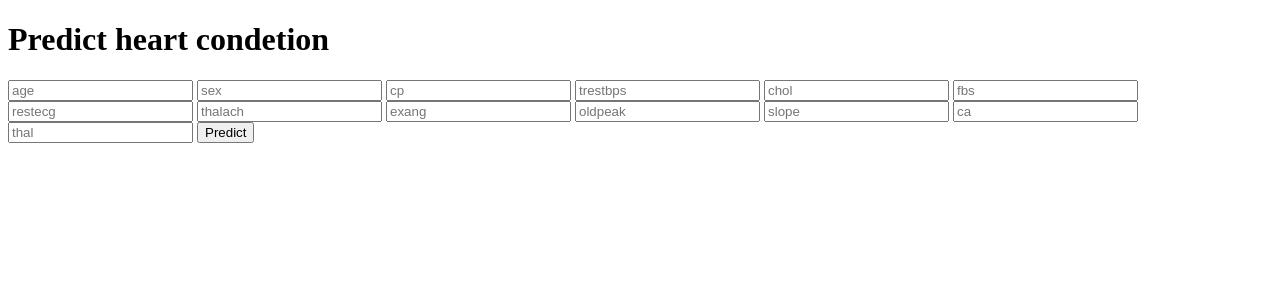
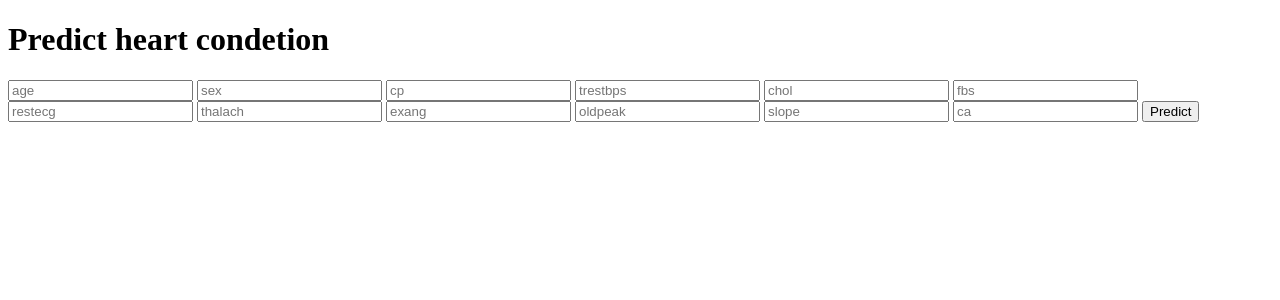
Before and after one commit to TRAMPTIX/heart-basic, a Flask app: page / in a window 1280 px wide. Shown: the top 300 px of the page. Run offline with Flask 2, Linux system fonts and the light colour scheme; parts of the project's set-up code (start-up, migrations or seed data) failed here and were passed over.

Commit message:
Update index.html

```diff
--- a/templates/index.html
+++ b/templates/index.html
@@ -29,7 +29,7 @@
         <input type="text" name="oldpeak" placeholder="oldpeak" required="required" />
         <input type="text" name="slope" placeholder="slope" required="required" />
 		<input type="text" name="ca" placeholder="ca" required="required" />
-        <input type="text" name="thal" placeholder="thal" required="required" />
+
 
 
         <button type="submit" class="btn btn-primary btn-block btn-large">Predict</button>
```
